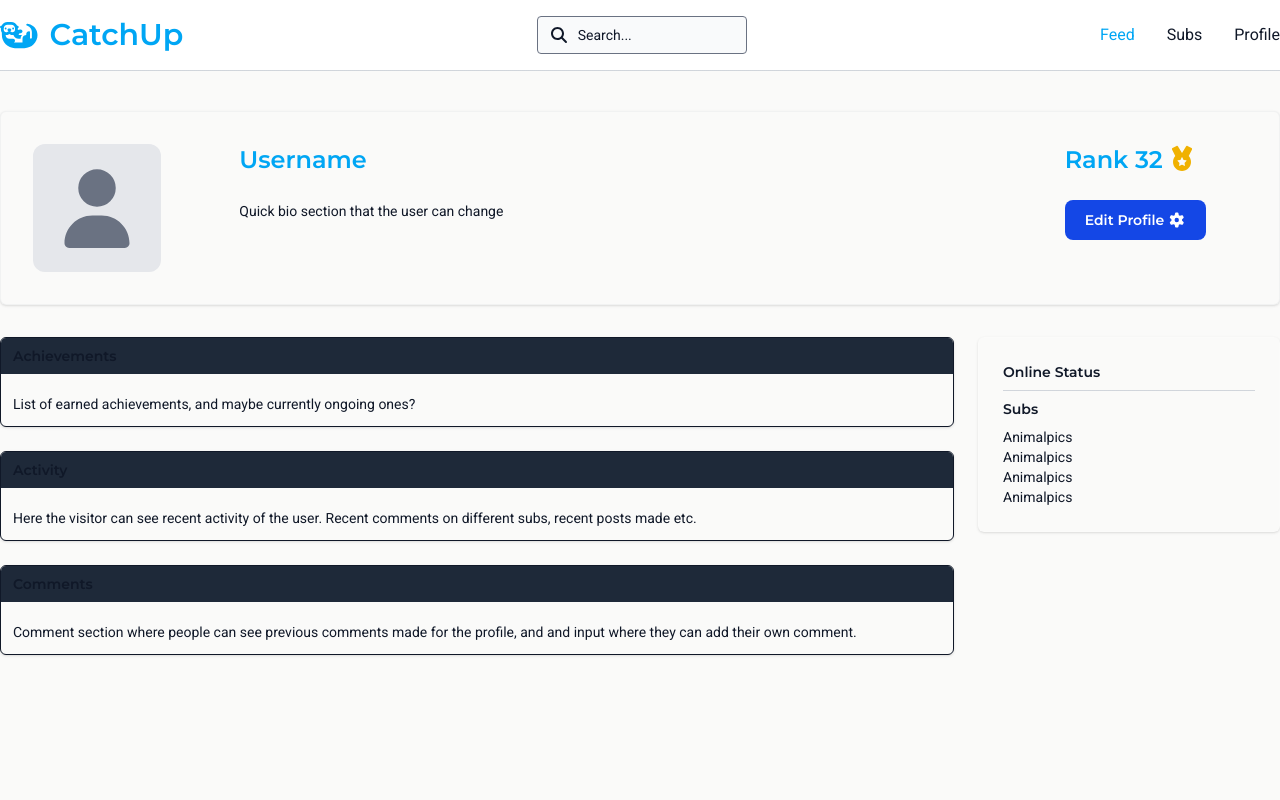
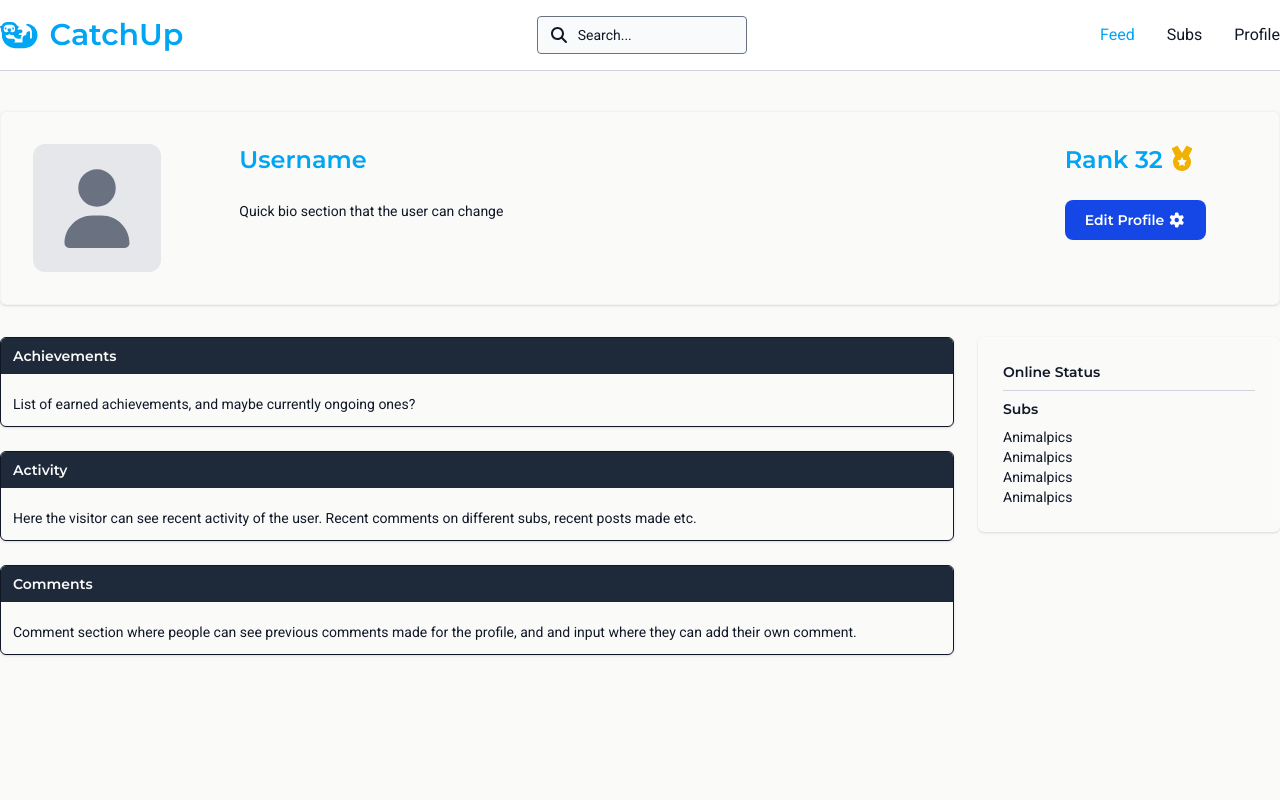
Before and after one commit to 4-sem-CatchUp/frontend, a React (Vite) app: page /profile/1 in a window 1280 px wide. Shown: the top 800 px of the page. Built offline with nearby package versions, Linux system fonts and the light colour scheme.

Commit message:
more changes oops

```diff
--- a/src/features/profile/components/ProfileCard.jsx
+++ b/src/features/profile/components/ProfileCard.jsx
@@ -4,7 +4,7 @@ export default function ProfileCard({ title, children }) {
   return (
     <div className="relative overflow-hidden rounded-md border border-gray-900 dark:border-gray-300/25 dark:bg-gray-900 bg-stone-50 shadow-sm">
       <div className="bg-gray-800 p-3 pt-2 pb-2">
-        <h2 className="text-sm font-semibold text-gray-900 dark:text-stone-50">
+        <h2 className="text-sm font-semibold dark:text-gray-900 text-stone-50">
           {title}
         </h2>
       </div>
```
